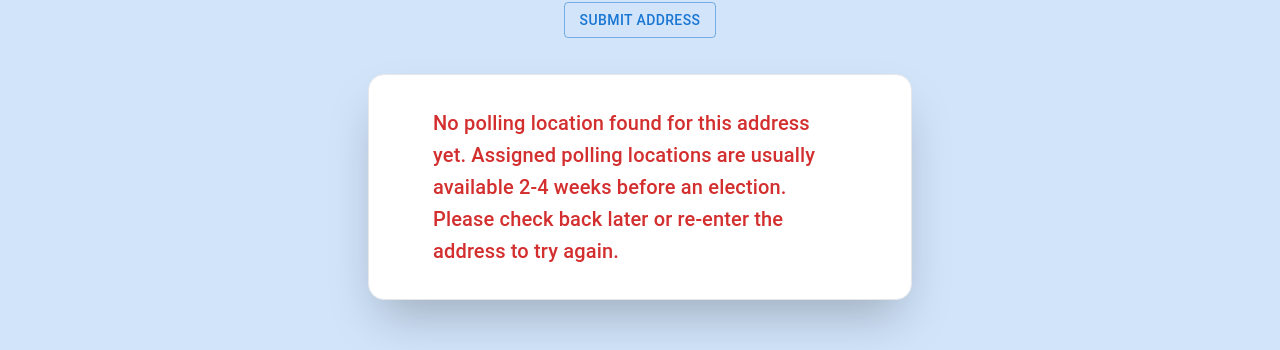
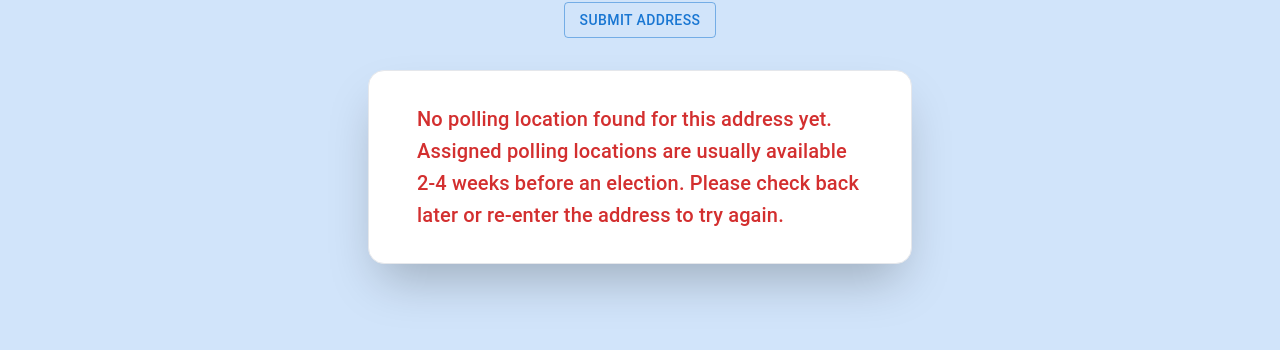
Before and after one commit to BU-Spark/pitne-voter-app, a Next.js app in the folder client/: page /voterInfo/addressForm in a window 1280 px wide. Both pictures are taken after typing "Sample", "Sample", "Sample", "Sample" into the empty fields and a click on the button "SUBMIT ADDRESS". Shown: the part 283-633 px from the top of the page. Built offline with nearby package versions, Linux system fonts and the light colour scheme; no server answers.

Commit message:
small styling

```diff
--- a/client/src/pages/voterInfo/addressForm.tsx
+++ b/client/src/pages/voterInfo/addressForm.tsx
@@ -132,9 +132,9 @@ const AddressForm: React.FC = () => {
                 <div className='grid grid-cols-4 mt-8'>
                     <div className='md:col-span-1 hidden md:block'>
                     </div>
-                    <div className="space-y-4 mx-10 my-1 p-8 rounded-2xl shadow-2xl border border-gray-200 col-span-4 lg:col-span-2 bg-white">
+                    <div className="space-y-4 lg:mx-10 md:mx-20 px-4 py-8 rounded-2xl shadow-2xl border border-gray-200 col-span-4 lg:col-span-2 bg-white">
                         <div className="space-y-4 w-full px-4">
-                            <div className="w-full px-4 text-left text-lg">
+                            <div className="w-full px-4 text-left text-xl">
                                 {pollingLocation && (
                                     <div>
                                         <p>{pollingLocation}</p>
```
